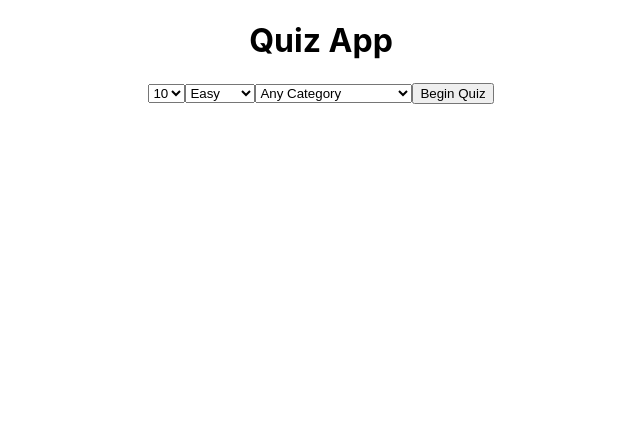
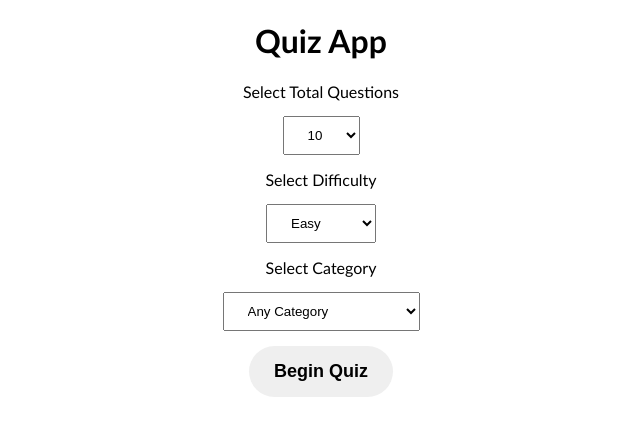
Before and after one commit to Hina-softwareEngineer/quiz-app-typescript, a React (Create React App) app: page / in a window 1280 px wide. Shown: the top 436 px of the page, without its empty margins (319-959 px from the left). Built offline with nearby package versions, Linux system fonts and the light colour scheme.

Commit message:
adding classes names

```diff
--- a/src/App.css
+++ b/src/App.css
@@ -1,38 +1,23 @@
 .App {
   text-align: center;
+  font-family: "Trebuchet MS", "Lucida Sans Unicode", "Lucida Grande",
+    "Lucida Sans", Arial, sans-serif;
 }
 
-.App-logo {
-  height: 40vmin;
-  pointer-events: none;
+.quiz-app {
+  font-size: 32px;
 }
 
-@media (prefers-reduced-motion: no-preference) {
-  .App-logo {
-    animation: App-logo-spin infinite 20s linear;
-  }
+select {
+  padding: 10px 20px;
+  display: block;
+  margin: 15px auto;
 }
 
-.App-header {
-  background-color: #282c34;
-  min-height: 100vh;
-  display: flex;
-  flex-direction: column;
-  align-items: center;
-  justify-content: center;
-  font-size: calc(10px + 2vmin);
-  color: white;
+.begin-quiz {
+  padding: 15px 25px;
+  border-radius: 50px;
+  border: none;
+  font-size: 18px;
+  font-weight: bolder;
 }
-
-.App-link {
-  color: #61dafb;
-}
-
-@keyframes App-logo-spin {
-  from {
-    transform: rotate(0deg);
-  }
-  to {
-    transform: rotate(360deg);
-  }
-}
--- a/src/App.tsx
+++ b/src/App.tsx
@@ -61,9 +61,10 @@
 
   return (
     <div className="App">
-      <h1>Quiz App</h1>
+      <h1 className="quiz-app">Quiz App</h1>
       {gameOver || userAnswers.length === Total_Questions ? (
         <div>
+          <label htmlFor="amount">Select Total Questions</label>
           <select
             name="amount"
             id="amount"
@@ -76,6 +77,7 @@
             <option value="50">50</option>
           </select>
 
+          <label htmlFor="difficulty">Select Difficulty</label>
           <select
             name="difficulty"
             id="difficulty"
@@ -94,6 +96,7 @@
             <option value={Difficulty.HARD}>Hard</option>
           </select>
 
+          <label htmlFor="category">Select Category</label>
           <select
             name="category"
             id="category"
@@ -113,7 +116,9 @@
             <option value="23">History</option>
             <option value="30">Science : Gadgets</option>
           </select>
-          <button onClick={startQuiz}>Begin Quiz</button>
+          <button className="begin-quiz" onClick={startQuiz}>
+            Begin Quiz
+          </button>
         </div>
       ) : null}
       {!gameOver ? <p>Score : {score}</p> : null}
```
Also changed, not shown: src/Components/Question.style.css (added).
